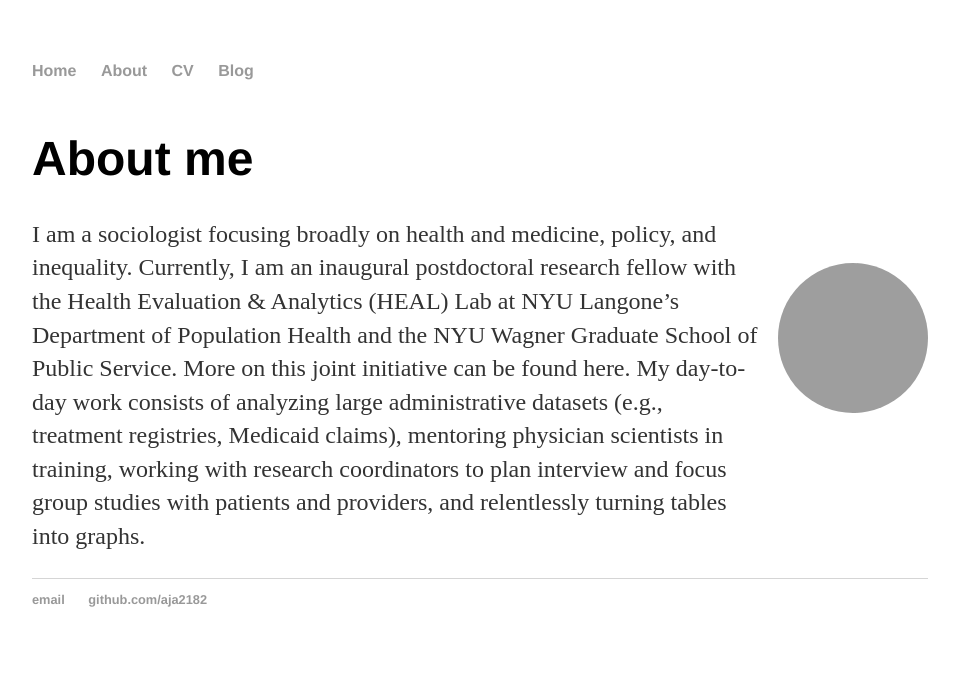
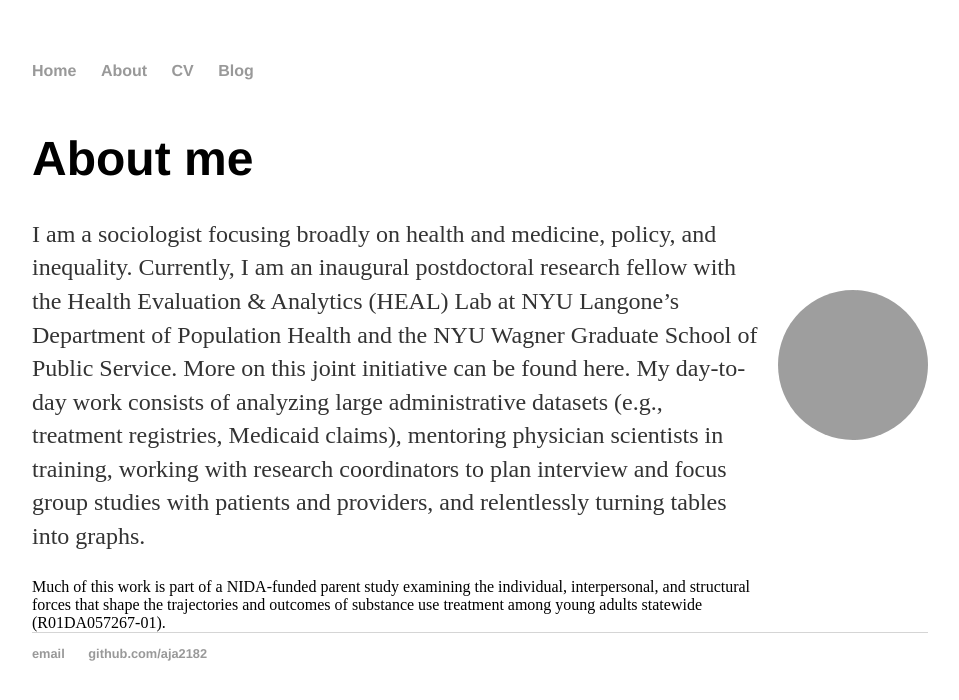
Before and after one commit to aja2182/aja2182.github.io, a Jekyll site: the page built from about/index.html, in a window 1280 px wide. Shown: the top 700 px of the page, without its empty margins (160-1119 px from the left). Built offline with Jekyll 4.4.1, drawn with Linux system fonts in a browser that asks for light colours; grey boxes are pictures that could not be loaded.

Commit message:
Update index.html

```diff
--- a/about/index.html
+++ b/about/index.html
@@ -28,6 +28,7 @@ title: About moi
         <div class="text-content">
             <h1>About me</h1>
             <p>I am a sociologist focusing broadly on health and medicine, policy, and inequality. Currently, I am an inaugural postdoctoral research fellow with the Health Evaluation & Analytics (HEAL) Lab at NYU Langone’s Department of Population Health and the NYU Wagner Graduate School of Public Service. More on this joint initiative can be found here. My day-to-day work consists of analyzing large administrative datasets (e.g., treatment registries, Medicaid claims), mentoring physician scientists in training, working with research coordinators to plan interview and focus group studies with patients and providers, and relentlessly turning tables into graphs. </p>
+        Much of this work is part of a NIDA-funded parent study examining the individual, interpersonal, and structural forces that shape the trajectories and outcomes of substance use treatment among young adults statewide (R01DA057267-01).
         </div>
         <img src="avatar.png" alt="Avatar" class="avatar">
     </div>
```
